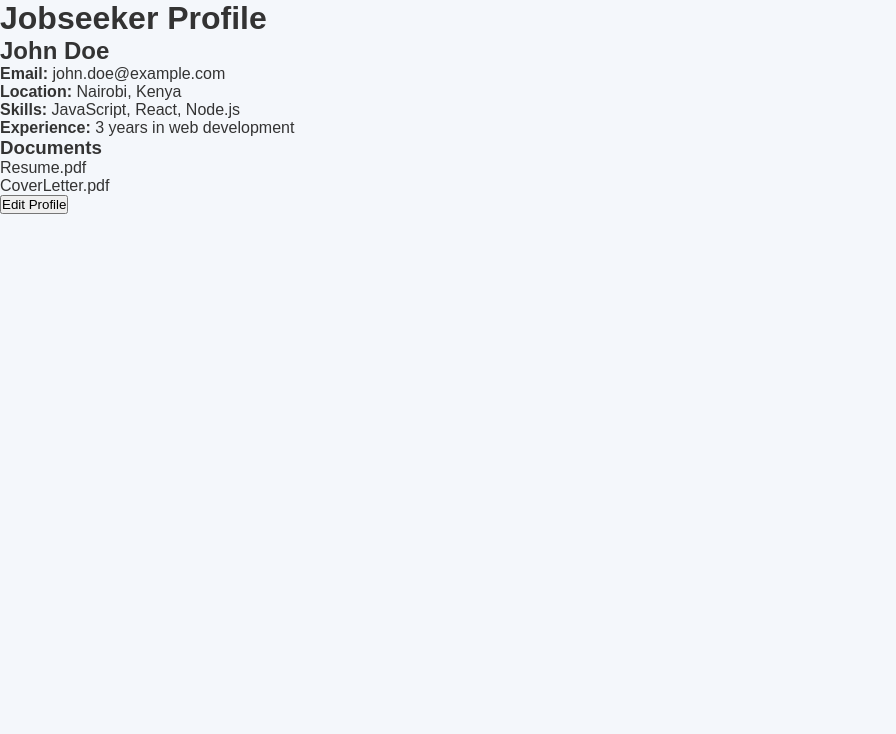
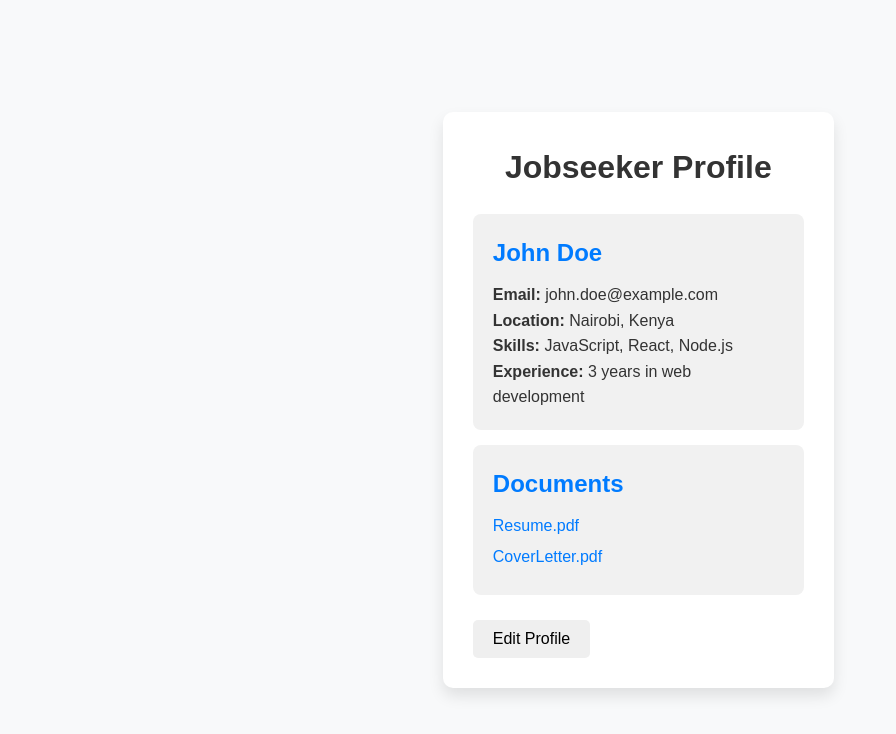
Before and after one commit to who-is-he18/JobHive, a React (Vite) app in the folder client/: page / in a window 1280 px wide. Shown: the top 734 px of the page, without its empty margins (0-896 px from the left). Built offline with nearby package versions, Linux system fonts and the light colour scheme.

Commit message:
modified

```diff
--- a/client/src/index.css
+++ b/client/src/index.css
@@ -1,6 +1,6 @@
-/* Global styles for the app */
+/* index.css */
 
-/* Reset some default styling for the page */
+/* Global Reset */
 * {
   margin: 0;
   padding: 0;
@@ -8,25 +8,107 @@
 }
 
 body {
-  font-family: 'Arial', sans-serif;
-  background-color: #f4f7fb;
+  font-family: Arial, sans-serif;
+  background-color: #f8f9fa; /* Light gray background */
   color: #333;
+  line-height: 1.6;
+  display: flex;
+  justify-content: center;
+  align-items: center;
+  min-height: 100vh;
 }
 
-a {
-  text-decoration: none;
-  color: inherit;
+/* Page Container */
+.jobseeker-profile {
+  max-width: 900px;
+  width: 90%;
+  background-color: #ffffff;
+  padding: 30px;
+  border-radius: 10px;
+  box-shadow: 0px 8px 15px rgba(0, 0, 0, 0.1);
+  margin: 20px;
 }
 
-ul {
-  list-style: none;
+/* Header Styling */
+.jobseeker-profile h1 {
+  font-size: 32px;
+  font-weight: bold;
+  color: #333;
+  margin-bottom: 20px;
+  text-align: center;
 }
 
-button {
-  cursor: pointer;
+/* Subsections */
+.documents-section,
+.view-profile {
+  background-color: #f1f1f1;
+  padding: 20px;
+  border-radius: 8px;
+  margin-bottom: 15px;
 }
 
-.modal-overlay {
+.documents-section h3,
+.view-profile h2 {
+  font-size: 24px;
+  color: #007bff; /* Blue heading color */
+  margin-bottom: 10px;
+}
+
+/* List and Link Styles */
+.documents-section ul {
+  list-style-type: none;
+  padding: 0;
+}
+
+.documents-section li {
+  margin: 5px 0;
+}
+
+.documents-section a {
+  color: #007bff;
+  text-decoration: none;
+}
+
+.documents-section a:hover {
+  text-decoration: underline;
+}
+
+/* Input Fields in Modal */
+.modal input {
+  width: 100%;
+  padding: 10px;
+  margin: 10px 0;
+  border: 1px solid #ccc;
+  border-radius: 5px;
+}
+
+/* Buttons */
+button {
+  padding: 10px 20px;
+  margin-top: 10px;
+  font-size: 16px;
+  border: none;
+  border-radius: 5px;
+  cursor: pointer;
+  transition: background-color 0.3s ease;
+}
+
+button[type="submit"] {
+  background-color: #28a745; /* Green */
+  color: white;
+}
+
+button[type="button"] {
+  background-color: #dc3545; /* Red */
+  color: white;
+}
+
+button:hover {
+  opacity: 0.9;
+}
+
+/* Modal Styling */
+.modal {
   position: fixed;
   top: 0;
   left: 0;
@@ -38,3 +120,11 @@ button {
   align-items: center;
   z-index: 1000;
 }
+
+.modal form {
+  background-color: #ffffff;
+  padding: 30px;
+  border-radius: 8px;
+  width: 400px;
+  box-shadow: 0 4px 10px rgba(0, 0, 0, 0.1);
+}
```
